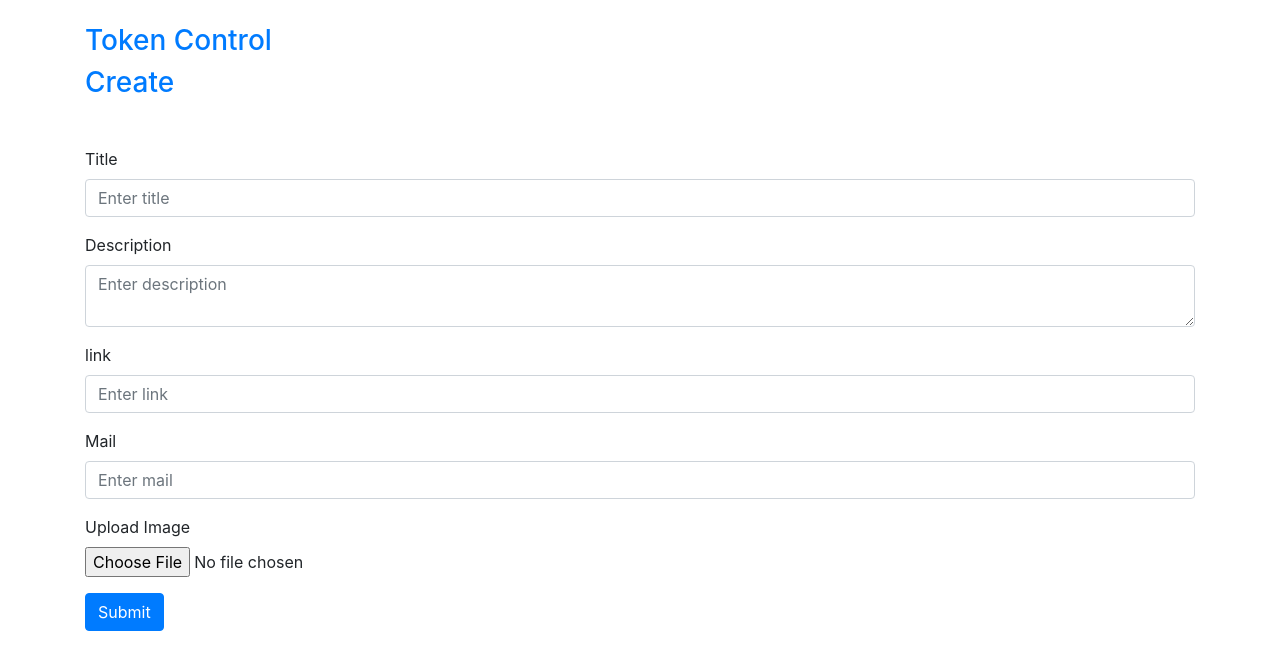
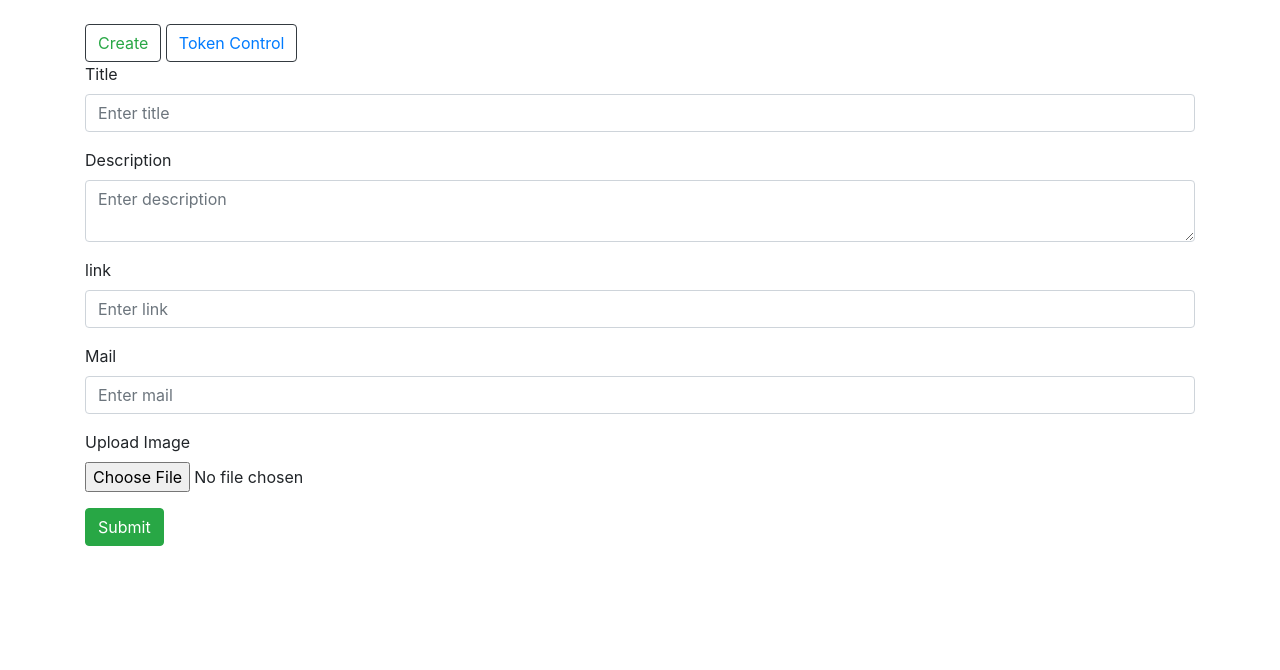
Before and after one commit to muhammed-bayat/case_muhammed, a Django app: page /create-form/ in a window 1280 px wide. Shown: the top 670 px of the page. Run offline with Django 3.2, Linux system fonts and the light colour scheme; some libraries are stand-ins or nearby versions.

Commit message:
düzenlemeler yapıldı

```diff
--- a/templates/base.html
+++ b/templates/base.html
@@ -9,8 +9,11 @@
 </head>
 <body>
     <div class="container py-4">
-        <h3><a href="{% url 'control_token' %}"> Token Control </a></h3>
-        <h3 class="mb-5"><a href="{% url 'create-form' %}"> Create  </a></h3>
+        <button type="button" class="btn btn-outline-dark " > <a class="text-success" href="{% url 'create-form' %}"> Create  </a></button>
+        <button type="button" class="btn btn-outline-dark" > <a class="text-primary" href="{% url 'control_token' %}"> Token Control  </a></button>
+
+
+
         {% block content %}
         {% endblock %}
     </div>
--- a/templates/create-form.html
+++ b/templates/create-form.html
@@ -26,7 +26,7 @@
         <label>Upload Image</label>
         <input type="file" id="image" class="form-control-file">
     </div>
-    <button type="button" id="submit" class="btn btn-primary">Submit</button>
+    <button type="button" id="submit" class="btn btn-success">Submit</button>
   </form>
   <script src="https://cdnjs.cloudflare.com/ajax/libs/jquery/3.5.1/jquery.min.js"></script>
   <script>
@@ -38,7 +38,7 @@
         formData.append('link', $('#link_input').val())
         formData.append('mail', $('#mail').val())
         formData.append('image',  $('#image')[0].files[0])
-        formData.append('action', 'create-form')
+        formData.append('action', 'create-post')
         formData.append('csrfmiddlewaretoken', '{{ csrf_token }}')
           $.ajax({
               type: 'POST',
@@ -49,7 +49,7 @@
               contentType: false,
               enctype: 'multipart/form-data',
               success: function (){
-                  alert('The post has been created!')
+                  alert('The form has been created!')
               },
               error: function(xhr, errmsg, err) {
                   console.log(xhr.status + ":" + xhr.responseText)
```
